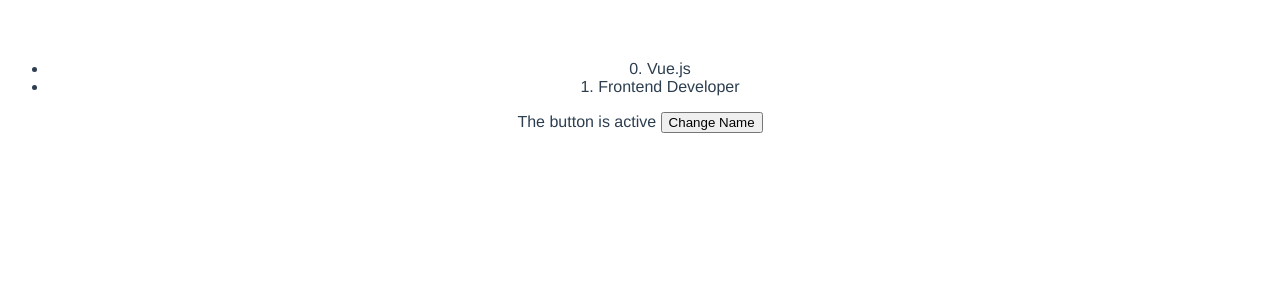
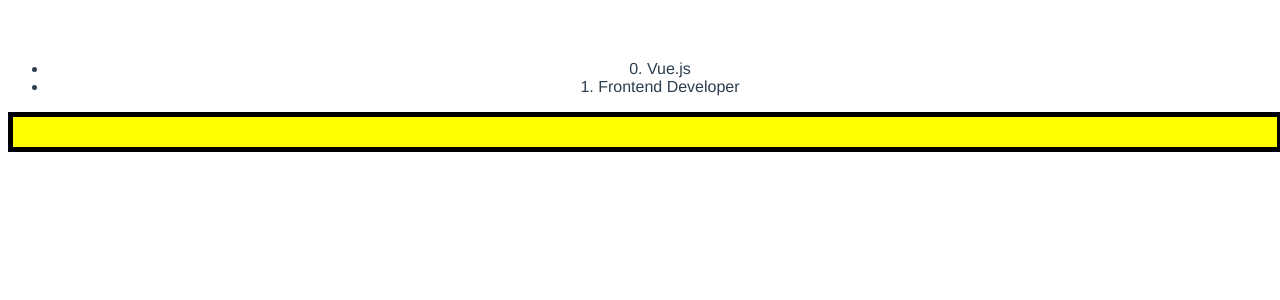
Before and after one commit to MrTato/LearnVueIn65Minutes, a Vue app: page / in a window 1280 px wide. Shown: the top 300 px of the page. Built offline with nearby package versions, Linux system fonts and the light colour scheme.

Commit message:
Multi-class binding

```diff
--- a/src/components/Skills.vue
+++ b/src/components/Skills.vue
@@ -7,15 +7,8 @@
         </li>
       </ul>
 
-      <div v-bind:class="{ alert: !showAlert }"></div>
+      <div v-bind:class="{ alert: showAlert, 'another-class': showClass }"></div>
     </div>
-    {{ name }}
-
-    {{ btnState ? "The button is disabled" : "The button is active" }}
-
-    <button v-on:click="changeName" v-bind:disabled="btnState">
-      Change Name
-    </button>
   </div>
 </template>
 
@@ -26,6 +19,7 @@
     return {
       skills: [{ skill: "Vue.js" }, { skill: "Frontend Developer" }],
       showAlert: true,
+      showClass: true,
     };
   },
 };
@@ -38,4 +32,8 @@
     width: 100%;
     height: 30px;
   }
+
+  .another-class {
+    border: 5px solid black;
+  }
 </style>
```
